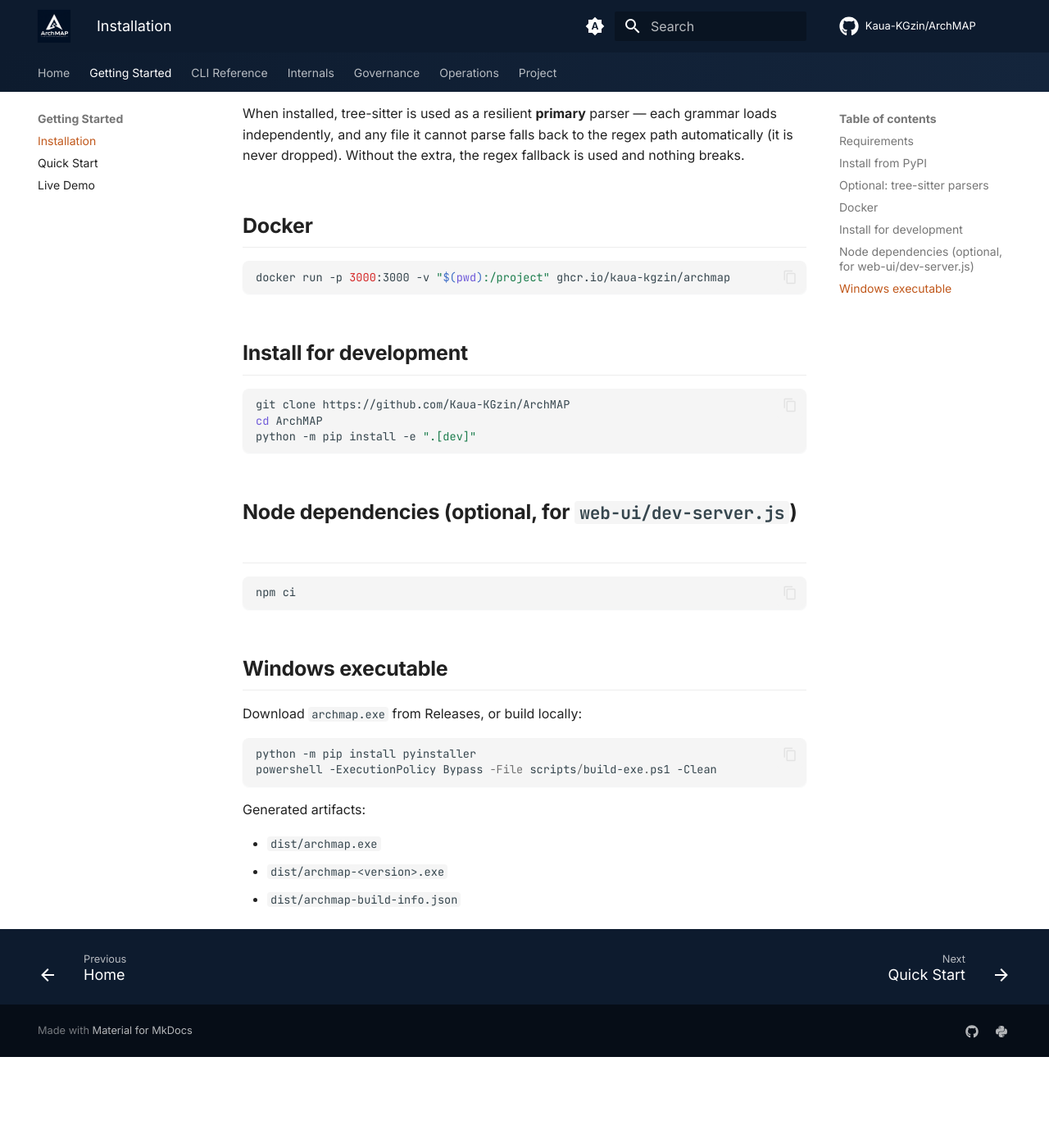
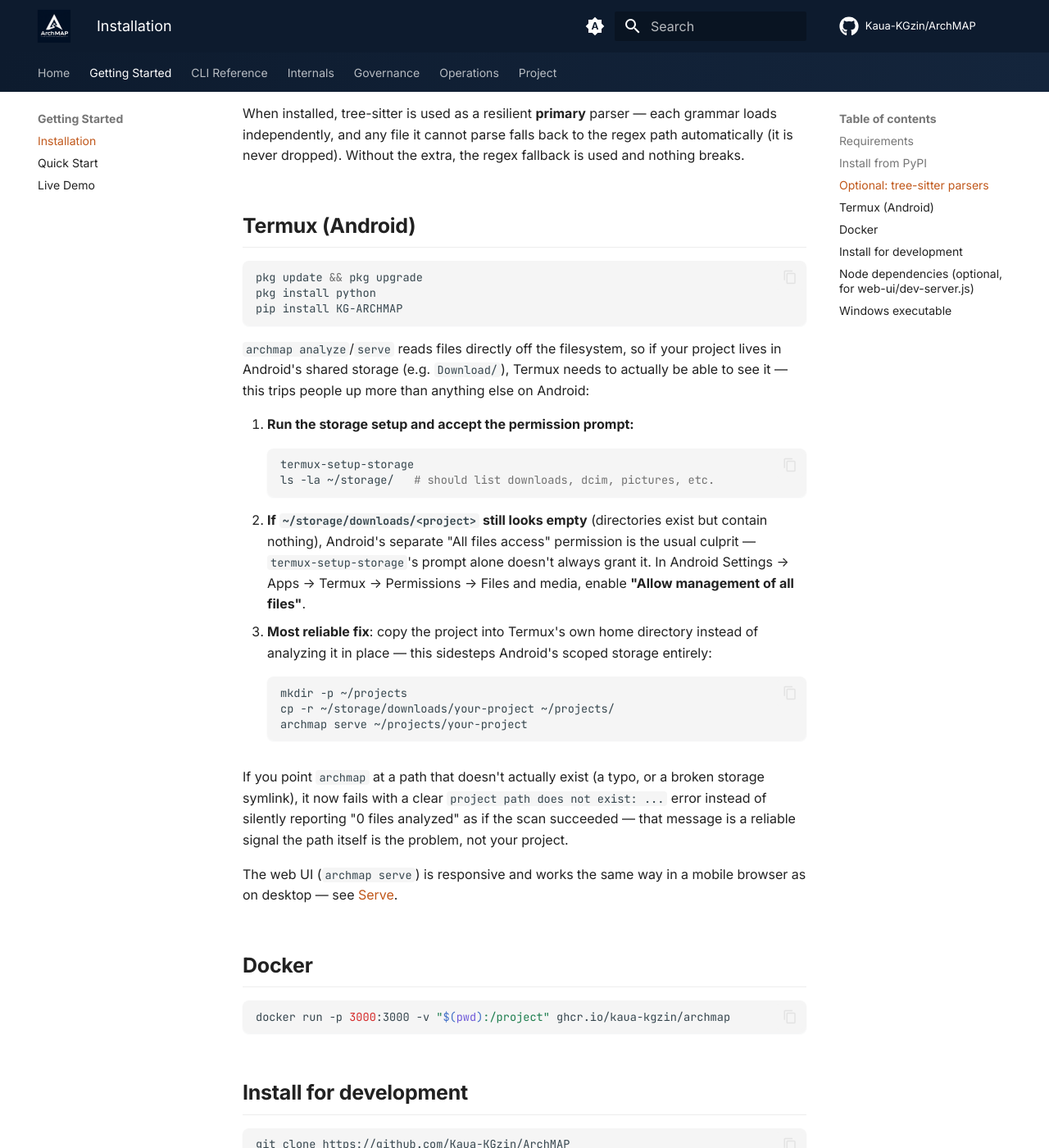
Before and after one commit to Kaua-KGzin/ArchMAP, an MkDocs documentation site: the page built from docs/getting-started/installation.md, in a window 1280 px wide and 1400 px high, scrolled down 692 px. Shown: the whole window at 82% size. Built offline with MkDocs 1.6.1 and Material for MkDocs 9.7.7, drawn with Linux system fonts in a browser that asks for light colours; comment, search, counter and statistics services are not loaded; the version menu is left out; before the commit the page ends 1981 px from its top, so only the background shows below that.

Commit message:
Fail fast on nonexistent project path; document Termux storage setup
analyze_project silently returned an empty-but-successful report ("0
files analyzed", health 100/100) when pointed at a path that doesn't
exist, which is exactly what happens on Termux when Android's scoped
storage hides a project's files without erroring. It now raises
FileNotFoundError with a clear message before touching the cache or
parser, caught by the existing CLI/server error handling.

Also documents the actual fix for that Termux scenario: run
termux-setup-storage, grant Android's separate "All files access"
permission (the setup-storage prompt alone doesn't always grant it),
or copy the project into Termux's own home directory to sidestep
scoped storage entirely -- worked out with a user hitting exactly this.

Co-Authored-By: Claude Sonnet 5 <noreply@anthropic.com>
Claude-Session: https://claude.ai/code/session_013UhDRmrNRtkV8qfndHz2kv

````diff
--- a/docs/getting-started/installation.md
+++ b/docs/getting-started/installation.md
@@ -26,6 +26,48 @@ When installed, tree-sitter is used as a resilient **primary** parser — each
 grammar loads independently, and any file it cannot parse falls back to the regex
 path automatically (it is never dropped). Without the extra, the regex fallback is
 used and nothing breaks.
+
+## Termux (Android)
+
+```bash
+pkg update && pkg upgrade
+pkg install python
+pip install KG-ARCHMAP
+```
+
+`archmap analyze`/`serve` reads files directly off the filesystem, so if your
+project lives in Android's shared storage (e.g. `Download/`), Termux needs to
+actually be able to see it — this trips people up more than anything else on
+Android:
+
+1. **Run the storage setup and accept the permission prompt:**
+   ```bash
+   termux-setup-storage
+   ls -la ~/storage/   # should list downloads, dcim, pictures, etc.
+   ```
+2. **If `~/storage/downloads/<project>` still looks empty** (directories
+   exist but contain nothing), Android's separate "All files access"
+   permission is the usual culprit — `termux-setup-storage`'s prompt alone
+   doesn't always grant it. In Android Settings → Apps → Termux →
+   Permissions → Files and media, enable **"Allow management of all
+   files"**.
+3. **Most reliable fix**: copy the project into Termux's own home directory
+   instead of analyzing it in place — this sidesteps Android's scoped
+   storage entirely:
+   ```bash
+   mkdir -p ~/projects
+   cp -r ~/storage/downloads/your-project ~/projects/
+   archmap serve ~/projects/your-project
+   ```
+
+If you point `archmap` at a path that doesn't actually exist (a typo, or a
+broken storage symlink), it now fails with a clear
+`project path does not exist: ...` error instead of silently reporting "0
+files analyzed" as if the scan succeeded — that message is a reliable signal
+the path itself is the problem, not your project.
+
+The web UI (`archmap serve`) is responsive and works the same way in a
+mobile browser as on desktop — see [Serve](../cli/serve.md).
 
 ## Docker
 
````
Also changed, not shown: CHANGELOG.md (+14 -0 lines), README.md (+12 -0 lines), 2 other files.
